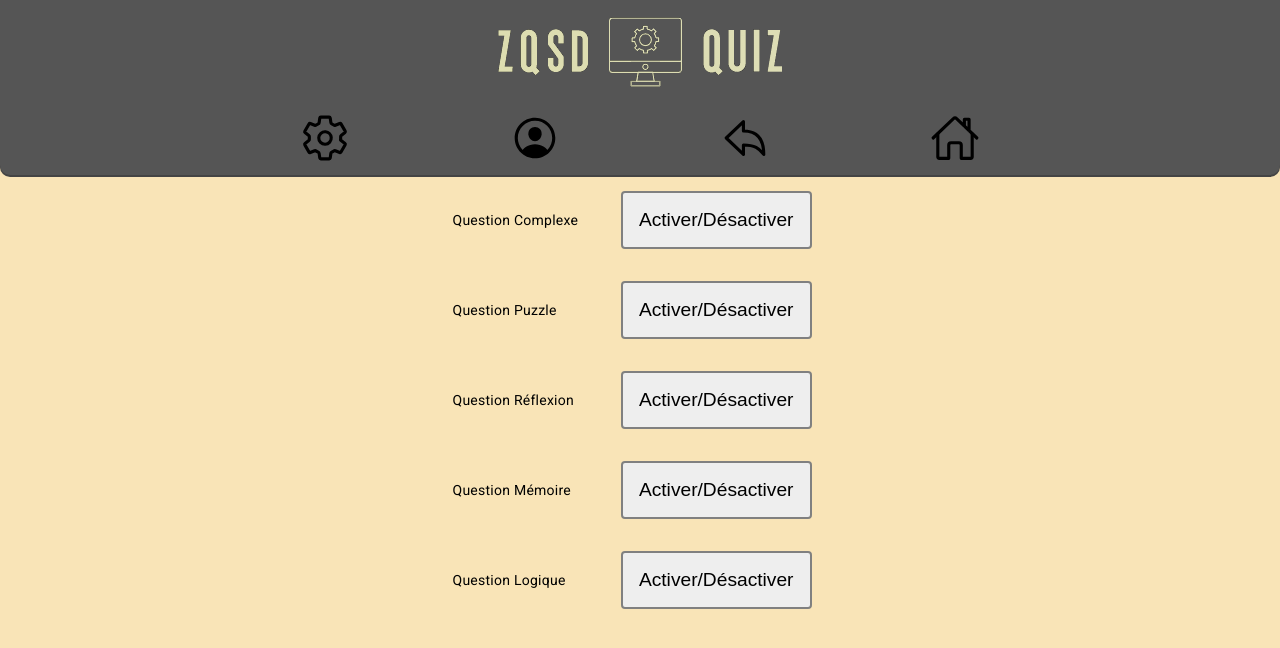
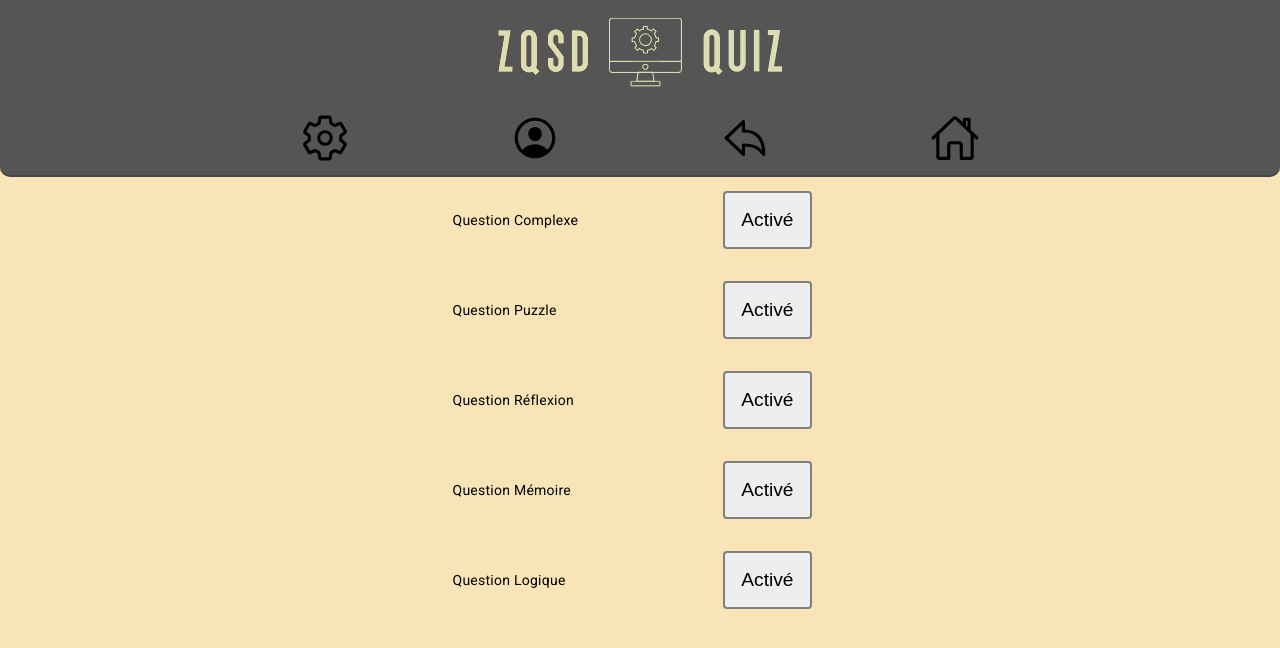
Before and after one commit to 2019-2020-ps6/2022-2023-ps6-zqsd, an Angular app in the folder front-end/: page /MemoryWork in a window 1280 px wide. Shown: the top 648 px of the page. Built offline with nearby package versions, Linux system fonts and the light colour scheme.

Commit message:
S4 - Make change on button when clicked on

```diff
--- a/front-end/src/app/AdvancedParamter/MemoryWork/MemoryWorkAdvancedParameter.component.html
+++ b/front-end/src/app/AdvancedParamter/MemoryWork/MemoryWorkAdvancedParameter.component.html
@@ -4,7 +4,7 @@
           Question Complexe
         </span>
         <button (click)="switchCurrentComplexQuestion()">
-          Activer/Désactiver
+          {{textDisplayComplexeQuestionButton}}
         </button>
     </div>
     <div class="container" id="puzzleMemoryWork">
@@ -12,7 +12,12 @@
             Question Puzzle
         </span>
         <button (click)="switchCurrentPuzzle()">
-          Activer/Désactiver
+          <div *ngIf="puzzleIsEnable; else alternative">
+            Activé
+          </div>
+          <ng-template #alternative>
+            Désactiver
+          </ng-template>
         </button>
     </div>
     <div class="container" id="reflexionMemoryWork">
@@ -20,7 +25,7 @@
             Question Réflexion
         </span>
         <button (click)="switchCurrentReflection()">
-          Activer/Désactiver
+          {{textDisplayReflexionButton}}
         </button>
     </div>
     <div class="container" id="memoryMemoryWork">
@@ -28,7 +33,7 @@
             Question Mémoire
         </span>
         <button (click)="switchCurrentMemory()">
-          Activer/Désactiver
+          {{textDisplayMemoryButton}}
         </button>
     </div>
     <div class="container" id="logicMemoryWork">
@@ -36,7 +41,7 @@
             Question Logique
         </span>
         <button (click)="switchCurrentLogic()">
-          Activer/Désactiver
+          {{textDisplayLogicButton}}
         </button>
     </div>
 </div>
--- a/front-end/src/app/AdvancedParamter/MemoryWork/MemoryWorkAdvancedParameter.component.ts
+++ b/front-end/src/app/AdvancedParamter/MemoryWork/MemoryWorkAdvancedParameter.component.ts
@@ -25,25 +25,25 @@ export class MemoryWorkAdvancedParameterComponent implements OnInit {
 
     constructor(
         private advancedParameterService: AdvancedParameterService) {
-        this.advancedParameterService.currentBackGround$.subscribe((complexQuestionIsEnable: AdvancedParameterMemoryWork['complexQuestion']) => {
+        this.advancedParameterService.getCurrentComplexQuestionOBS().subscribe((complexQuestionIsEnable: AdvancedParameterMemoryWork['complexQuestion']) => {
             this.complexQuestionIsEnable = complexQuestionIsEnable;
-            this.textDisplayComplexeQuestionButton = this.setTextDisplayButton(this.complexQuestionIsEnable)
+            this.textDisplayComplexeQuestionButton = this.setTextDisplayButton(this.complexQuestionIsEnable);
         });
-        this.advancedParameterService.currentQuestionAnimation$.subscribe((puzzleIsEnable: AdvancedParameterMemoryWork['puzzle']) => {
+        this.advancedParameterService.getCurrentPuzzleOBS().subscribe((puzzleIsEnable: AdvancedParameterMemoryWork['puzzle']) => {
             this.puzzleIsEnable = puzzleIsEnable;
-            this.textDisplayPuzzleButton = this.setTextDisplayButton(this.puzzleIsEnable)
+            this.textDisplayPuzzleButton = this.setTextDisplayButton(this.puzzleIsEnable);
         });
-        this.advancedParameterService.currentRightAnswerAnimation$.subscribe((reflexionIsEnable: AdvancedParameterMemoryWork['reflection']) => {
+        this.advancedParameterService.getCurrentReflectionOBS().subscribe((reflexionIsEnable: AdvancedParameterMemoryWork['reflection']) => {
             this.reflexionIsEnable = reflexionIsEnable;
-            this.textDisplayReflexionButton = this.setTextDisplayButton(this.reflexionIsEnable)
+            this.textDisplayReflexionButton = this.setTextDisplayButton(this.reflexionIsEnable);
         });
-        this.advancedParameterService.currentWrongAnswerAnimation$.subscribe((memoryIsEnable: AdvancedParameterMemoryWork['memory']) => {
+        this.advancedParameterService.getCurrentMemoryOBS().subscribe((memoryIsEnable: AdvancedParameterMemoryWork['memory']) => {
             this.memoryIsEnable = memoryIsEnable;
-            this.textDisplayMemoryButton = this.setTextDisplayButton(this.memoryIsEnable)
+            this.textDisplayMemoryButton = this.setTextDisplayButton(this.memoryIsEnable);
         });
-        this.advancedParameterService.currentWrongAnswerAnimation$.subscribe((logicIsEnable: AdvancedParameterMemoryWork['logic']) => {
+        this.advancedParameterService.getCurrentLogicOBS().subscribe((logicIsEnable: AdvancedParameterMemoryWork['logic']) => {
             this.logicIsEnable = logicIsEnable;
-            this.textDisplayLogicButton = this.setTextDisplayButton(this.logicIsEnable)
+            this.textDisplayLogicButton = this.setTextDisplayButton(this.logicIsEnable);
         });
     }
 
@@ -51,29 +51,30 @@ export class MemoryWorkAdvancedParameterComponent implements OnInit {
     }
 
     switchCurrentComplexQuestion(){
-        this.advancedParameterService.switchCurrentComplexQuestion()
+        this.advancedParameterService.switchCurrentComplexQuestion();
     }
 
-    switchCurrentPuzzle(){
-        this.advancedParameterService.switchCurrentPuzzle()
+    public switchCurrentPuzzle(){
+      console.log("aaaaaaa");
+      this.advancedParameterService.switchCurrentPuzzle();
     }
 
     switchCurrentReflection(){
-        this.advancedParameterService.switchCurrentReflection()
+        this.advancedParameterService.switchCurrentReflection();
     }
 
     switchCurrentMemory(){
-        this.advancedParameterService.switchCurrentMemory()
+        this.advancedParameterService.switchCurrentMemory();
     }
 
     switchCurrentLogic(){
-        this.advancedParameterService.switchCurrentLogic()
+        this.advancedParameterService.switchCurrentLogic();
     }
 
     setTextDisplayButton(isEnable : boolean) {
         if (isEnable){
-            return "Activé" //We print the state of the button
+            return "Activé"; //We print the state of the button
         }
-        return "Desactivé" //We print the state of the button
+        return "Desactivé"; //We print the state of the button
     }
 }
--- a/front-end/src/mocks/Parameter/advancedParameter.mock.ts
+++ b/front-end/src/mocks/Parameter/advancedParameter.mock.ts
@@ -6,16 +6,16 @@ export const ADVANCED_PARAMETER_CHRONOMETER: AdvancedParameterChronometer = {
 };
 
 export const ADVANCED_PARAMETER_MEMORY_WORK: AdvancedParameterMemoryWork = {
-    complexQuestion: false,
-    logic : false,
-    puzzle : false ,
-    reflection : false,
-    memory : false,
+    complexQuestion: true,
+    logic : true,
+    puzzle : true ,
+    reflection : true,
+    memory : true,
 };
 
 export const ANDVANCED_PARAMETER_FOCUS_WORK: AdvancedParameterFocusWork = {
-    background: false,
-    questionAnimation : false,
-    rightAnswerAnimation : false ,
-    wrongAnswerAnimation : false,
+    background: true,
+    questionAnimation : true,
+    rightAnswerAnimation : true ,
+    wrongAnswerAnimation : true,
 };
--- a/front-end/src/services/Parameter/AdvancedParameterService.ts
+++ b/front-end/src/services/Parameter/AdvancedParameterService.ts
@@ -107,6 +107,7 @@ import { ADVANCED_PARAMETER_CHRONOMETER, ADVANCED_PARAMETER_MEMORY_WORK, ANDVANC
     }
 
     switchCurrentPuzzle() {
+      console.log("rrrrr");
       this.currentPuzzle = !this.currentPuzzle;
       this.currentPuzzle$.next(this.currentPuzzle);
     }
```
